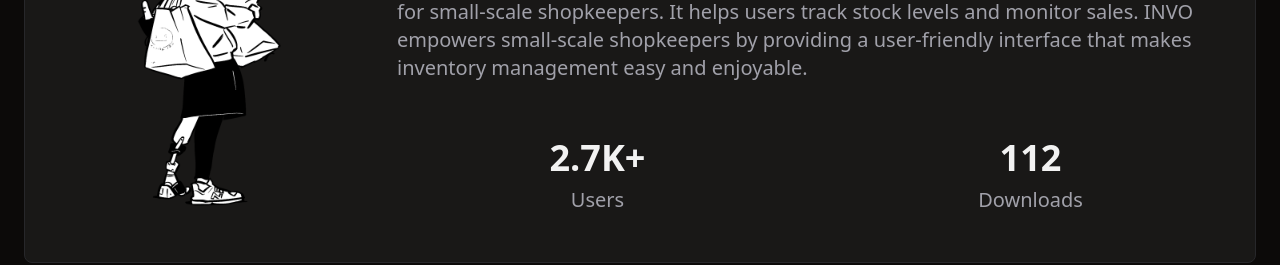
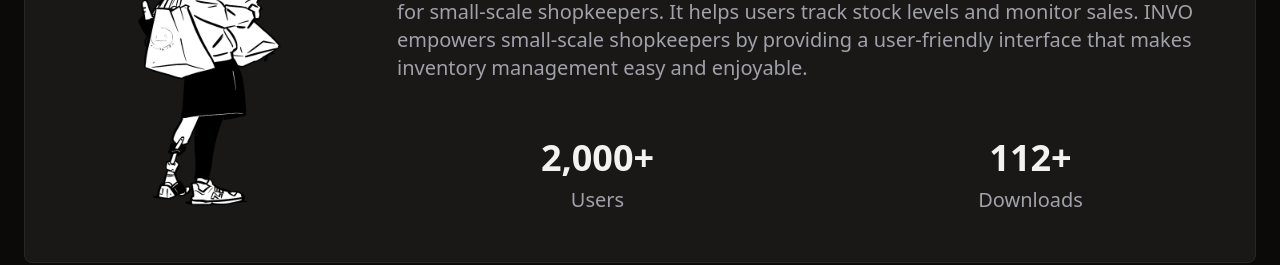
Before and after one commit to krish4693/invo-website, a Next.js app: page / in a window 1280 px wide. Shown: the part 940-1205 px from the top of the page. Built offline with nearby package versions, Linux system fonts and the light colour scheme.

Commit message:
changes to counter

```diff
--- a/package.json
+++ b/package.json
@@ -1,4 +1,4 @@
-  {
+{
   "name": "invo-website",
   "version": "0.1.0",
   "private": true,
@@ -24,7 +24,9 @@
     "nextra": "^2.13.4",
     "nextra-theme-docs": "^2.13.4",
     "react": "^18",
+    "react-countup": "^6.5.3",
     "react-dom": "^18",
+    "react-scroll-trigger": "^0.6.14",
     "tailwind-merge": "^2.2.1",
     "tailwindcss-animate": "^1.0.7"
   },
--- a/src/components/Hero.tsx
+++ b/src/components/Hero.tsx
@@ -7,7 +7,6 @@
 import Mockup from "./Mockup";
 import { ReaderIcon,DownloadIcon } from "@radix-ui/react-icons";
 import Link from "next/link";
-
 export const Hero = () => {
   return (
     <section className="container grid lg:grid-cols-2 place-items-center py-20 md:py-32 gap-10">
--- a/src/components/Statistics.tsx
+++ b/src/components/Statistics.tsx
@@ -1,23 +1,31 @@
-export const Statistics = () => {
+"use client"
+import { useState } from 'react';
+import CountUp from 'react-countup';
+import ScrollTrigger from 'react-scroll-trigger';
+
+export const Statistics = (): JSX.Element => {
+  const [counterOn, setCounterOn] = useState(false)
+
   interface statsProps {
-      quantity: string;
+    quantity: number;
     description: string;
   }
 
   const stats: statsProps[] = [
     {
-        quantity: "2.7K+",
+      quantity: 2000,
       description: "Users",
     },
 
     {
-        quantity: "112",
+      quantity: 112,
       description: "Downloads",
     },
 
   ];
 
   return (
+    <ScrollTrigger onEnter={() => setCounterOn(true)} onExit={() => setCounterOn(false)}>
       <section id="statistics">
         <div className="grid grid-cols-2 lg:grid-cols-2 gap-8">
           {stats.map(({ quantity, description }: statsProps) => (
@@ -25,11 +33,17 @@
               key={description}
               className="space-y-2 text-center"
             >
-              <h2 className="text-3xl sm:text-4xl font-bold ">{quantity}</h2>
+              <h2 className="text-3xl sm:text-4xl font-bold ">{counterOn &&
+                <CountUp start={0} end={quantity} duration={2} delay={0} />}
+
+                +
+              </h2>
               <p className="text-xl text-muted-foreground">{description}</p>
             </div>
           ))}
         </div>
       </section>
+    </ScrollTrigger>
+
   );
 };
```
Also changed, not shown: 1 other file (tests, documents, lock files or other folders). Lines whose indentation alone changed are shown as unchanged.
